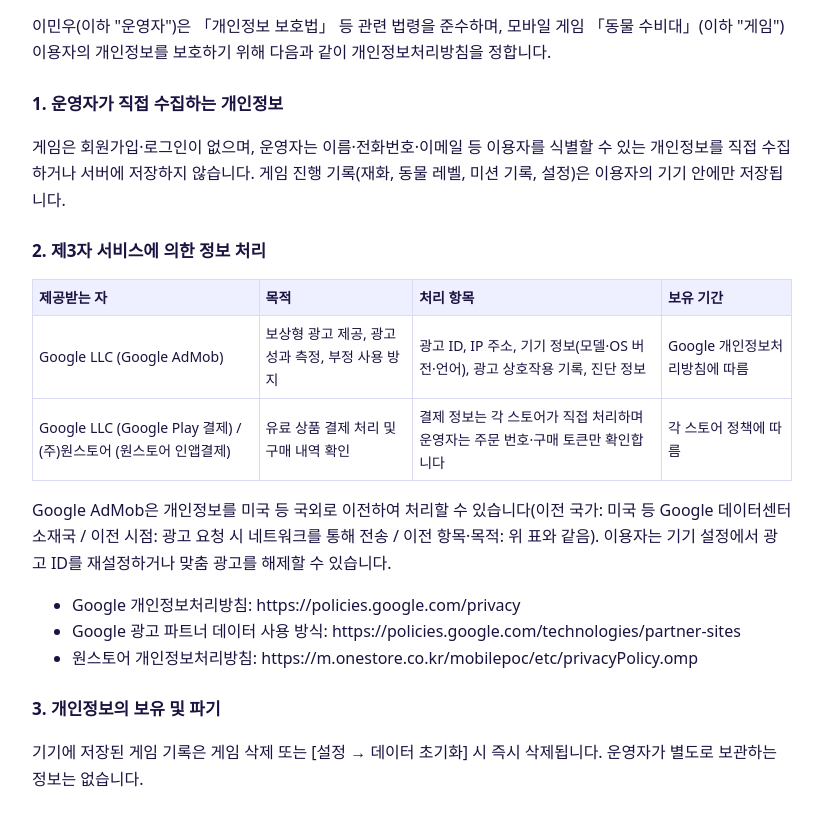
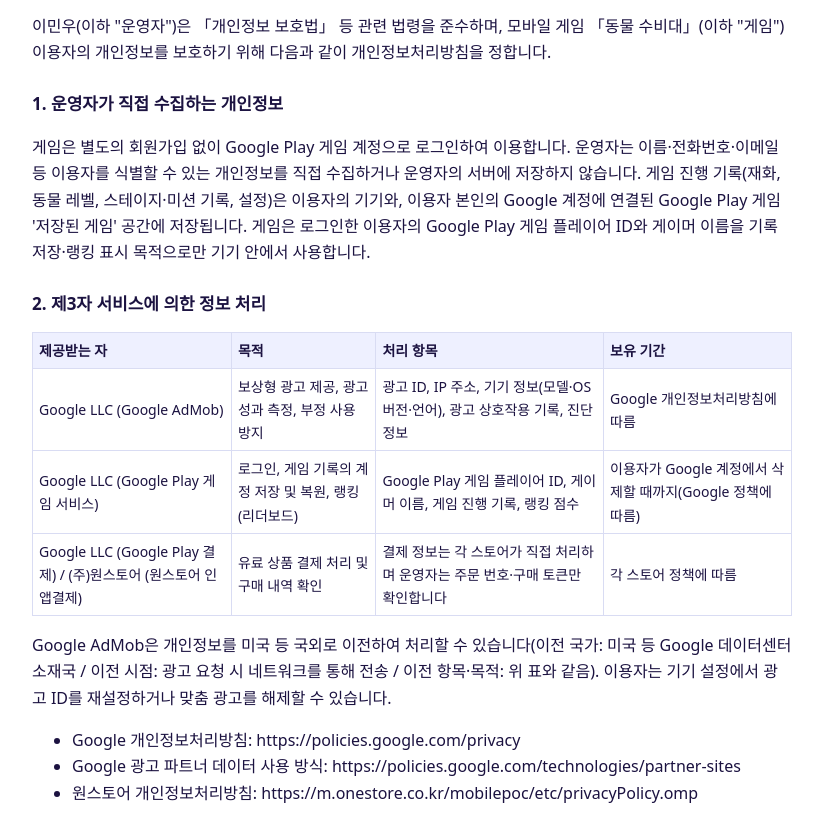
Before and after one commit to MWstudio/mwstudio.github.io, a plain HTML site: page luckyzoo/privacy.html in a window 1280 px wide. Shown: the part 70-883 px from the top of the page, without its empty margins (228-1051 px from the left). Drawn offline with Linux system fonts and the light colour scheme.

Commit message:
동물 수비대 개인정보처리방침: Google Play 게임 로그인·계정 저장 반영
Co-Authored-By: Claude Fable 5.2 <noreply@anthropic.com>

```diff
--- a/luckyzoo/privacy.html
+++ b/luckyzoo/privacy.html
@@ -3,16 +3,17 @@
 <h1>「동물 수비대」 개인정보처리방침</h1>
 <p>이민우(이하 "운영자")은 「개인정보 보호법」 등 관련 법령을 준수하며, 모바일 게임 「동물 수비대」(이하 "게임") 이용자의 개인정보를 보호하기 위해 다음과 같이 개인정보처리방침을 정합니다.</p>
 <h2>1. 운영자가 직접 수집하는 개인정보</h2>
-<p>게임은 회원가입·로그인이 없으며, 운영자는 이름·전화번호·이메일 등 이용자를 식별할 수 있는 개인정보를 직접 수집하거나 서버에 저장하지 않습니다. 게임 진행 기록(재화, 동물 레벨, 미션 기록, 설정)은 이용자의 기기 안에만 저장됩니다.</p>
+<p>게임은 별도의 회원가입 없이 Google Play 게임 계정으로 로그인하여 이용합니다. 운영자는 이름·전화번호·이메일 등 이용자를 식별할 수 있는 개인정보를 직접 수집하거나 운영자의 서버에 저장하지 않습니다. 게임 진행 기록(재화, 동물 레벨, 스테이지·미션 기록, 설정)은 이용자의 기기와, 이용자 본인의 Google 계정에 연결된 Google Play 게임 '저장된 게임' 공간에 저장됩니다. 게임은 로그인한 이용자의 Google Play 게임 플레이어 ID와 게이머 이름을 기록 저장·랭킹 표시 목적으로만 기기 안에서 사용합니다.</p>
 <h2>2. 제3자 서비스에 의한 정보 처리</h2>
 <table><thead><tr><th>제공받는 자</th><th>목적</th><th>처리 항목</th><th>보유 기간</th></tr></thead><tbody>
 <tr><td>Google LLC (Google AdMob)</td><td>보상형 광고 제공, 광고 성과 측정, 부정 사용 방지</td><td>광고 ID, IP 주소, 기기 정보(모델·OS 버전·언어), 광고 상호작용 기록, 진단 정보</td><td>Google 개인정보처리방침에 따름</td></tr>
+<tr><td>Google LLC (Google Play 게임 서비스)</td><td>로그인, 게임 기록의 계정 저장 및 복원, 랭킹(리더보드)</td><td>Google Play 게임 플레이어 ID, 게이머 이름, 게임 진행 기록, 랭킹 점수</td><td>이용자가 Google 계정에서 삭제할 때까지(Google 정책에 따름)</td></tr>
 <tr><td>Google LLC (Google Play 결제) / (주)원스토어 (원스토어 인앱결제)</td><td>유료 상품 결제 처리 및 구매 내역 확인</td><td>결제 정보는 각 스토어가 직접 처리하며 운영자는 주문 번호·구매 토큰만 확인합니다</td><td>각 스토어 정책에 따름</td></tr>
 </tbody></table>
 <p>Google AdMob은 개인정보를 미국 등 국외로 이전하여 처리할 수 있습니다(이전 국가: 미국 등 Google 데이터센터 소재국 / 이전 시점: 광고 요청 시 네트워크를 통해 전송 / 이전 항목·목적: 위 표와 같음). 이용자는 기기 설정에서 광고 ID를 재설정하거나 맞춤 광고를 해제할 수 있습니다.</p>
 <ul><li>Google 개인정보처리방침: https://policies.google.com/privacy</li><li>Google 광고 파트너 데이터 사용 방식: https://policies.google.com/technologies/partner-sites</li><li>원스토어 개인정보처리방침: https://m.onestore.co.kr/mobilepoc/etc/privacyPolicy.omp</li></ul>
 <h2>3. 개인정보의 보유 및 파기</h2>
-<p>기기에 저장된 게임 기록은 게임 삭제 또는 [설정 → 데이터 초기화] 시 즉시 삭제됩니다. 운영자가 별도로 보관하는 정보는 없습니다.</p>
+<p>기기에 저장된 게임 기록은 게임 삭제 또는 [설정 → 데이터 초기화] 시 즉시 삭제됩니다. [설정 → 데이터 초기화]는 계정에 저장된 기록도 초기 상태로 덮어씁니다. Google 계정에 저장된 게임 데이터와 랭킹 기록은 Google Play 게임 앱의 [설정 → Play 게임 계정 및 데이터 삭제]에서 이용자가 직접 삭제할 수 있습니다. 운영자가 별도로 보관하는 정보는 없습니다.</p>
 <h2>4. 이용자의 권리</h2>
 <p>이용자는 언제든지 기기 설정에서 광고 ID 재설정·맞춤 광고 해제를 할 수 있고, 게임 데이터를 삭제할 수 있습니다. 개인정보 관련 문의는 아래 연락처로 요청하실 수 있습니다.</p>
 <h2>5. 아동의 개인정보</h2>
```
